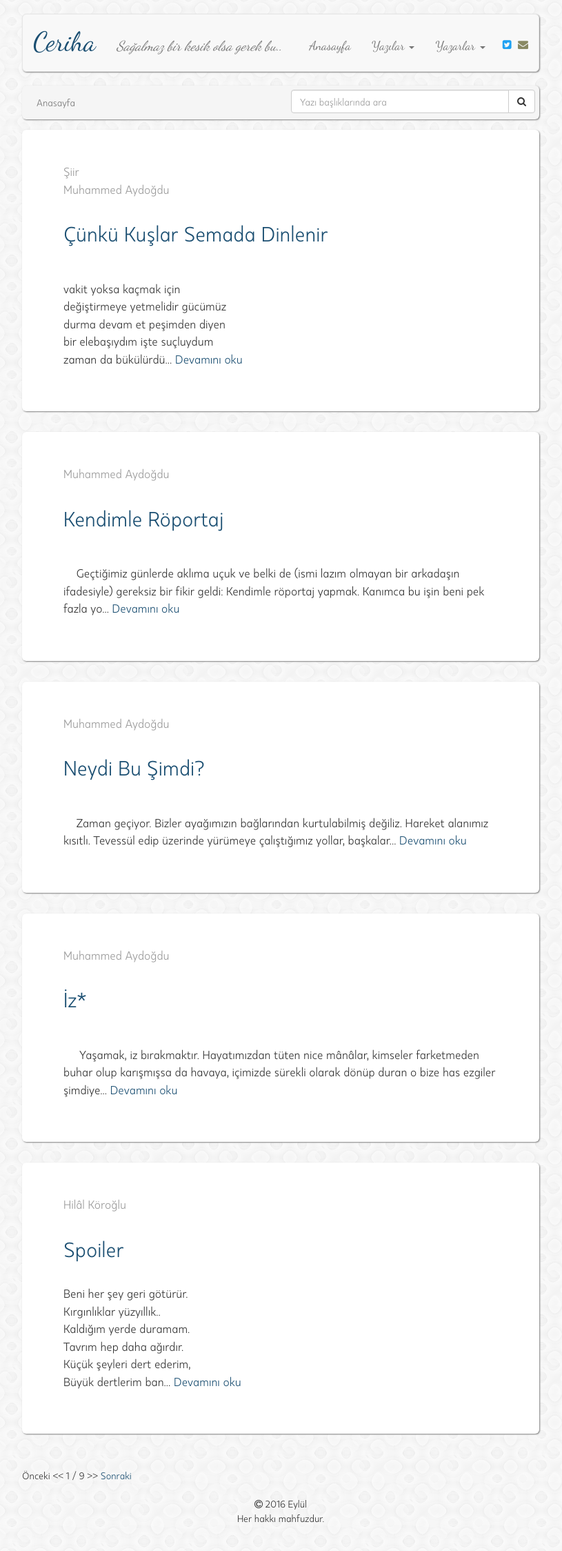
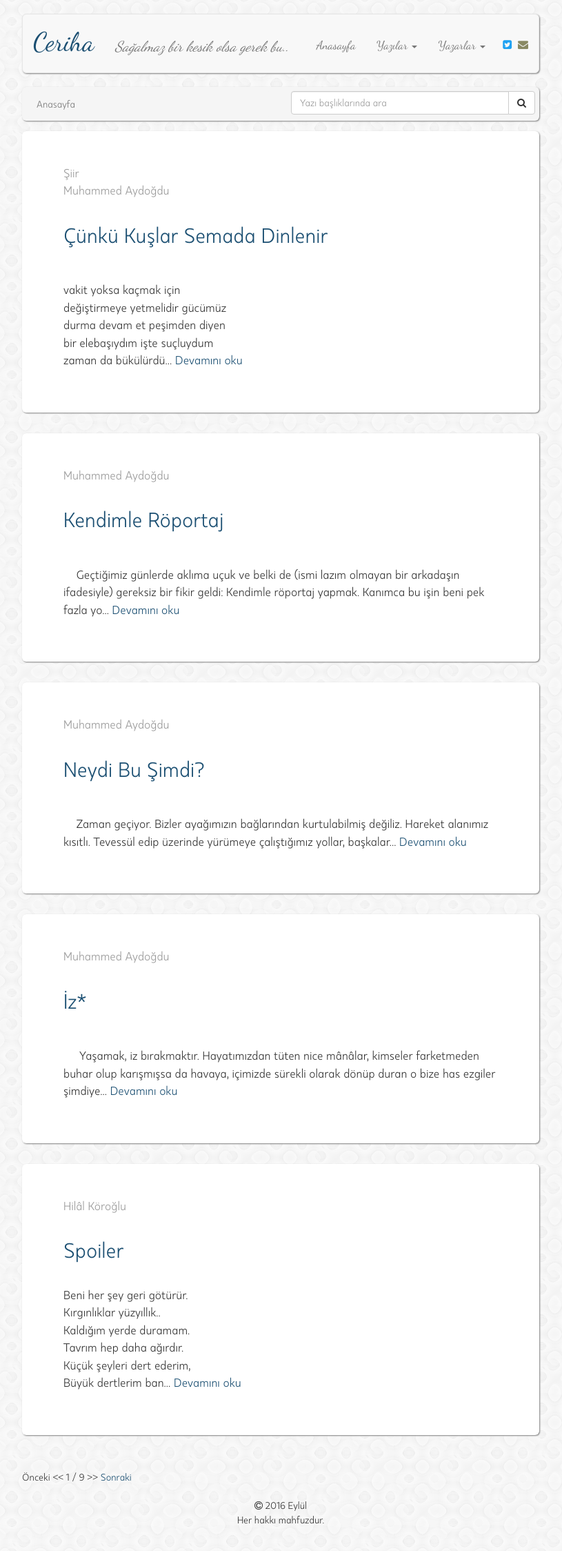
Before and after one commit to muhammedaydogdu/muhammedaydogdu.github.io, a Jekyll site: the page built from index.html, in a window 1280 px wide. Shown: the whole page at 69% size, without its empty margins (233-1048 px from the left). Built offline with Jekyll 4.4.1, drawn with Linux system fonts in a browser that asks for light colours; some web fonts are replaced; the list of posts is cut into pages by our own code.

Commit message:
Update style.css

```diff
--- a/css/style.css
+++ b/css/style.css
@@ -34,7 +34,7 @@
 .container .navbar {
   margin-top: 20px;
   font-family: "Dancing Script", "Times New Roman", serif;
-  font-size: 18px;
+  font-size: 17px;
   padding: 15px 0 5px 0;
   box-shadow: 1px 1px 2px grey;
   border-radius: 6px;
@@ -43,7 +43,7 @@
 .navbar .navbar-brand {
   color: #1B4F72;
   margin-top: 0px;
-  font-size: 39px;
+  font-size: 38px;
 }
 
 .navbar .navbar-brand:hover {
@@ -55,7 +55,7 @@
 }
 
 .navbar .navbar-text {
-  font-size: 20px;
+  font-size: 21px;
   margin-top: 16px;
   margin-bottom: 16px;
   font-family: "Dancing Script", "Times New Roman", serif;
```
